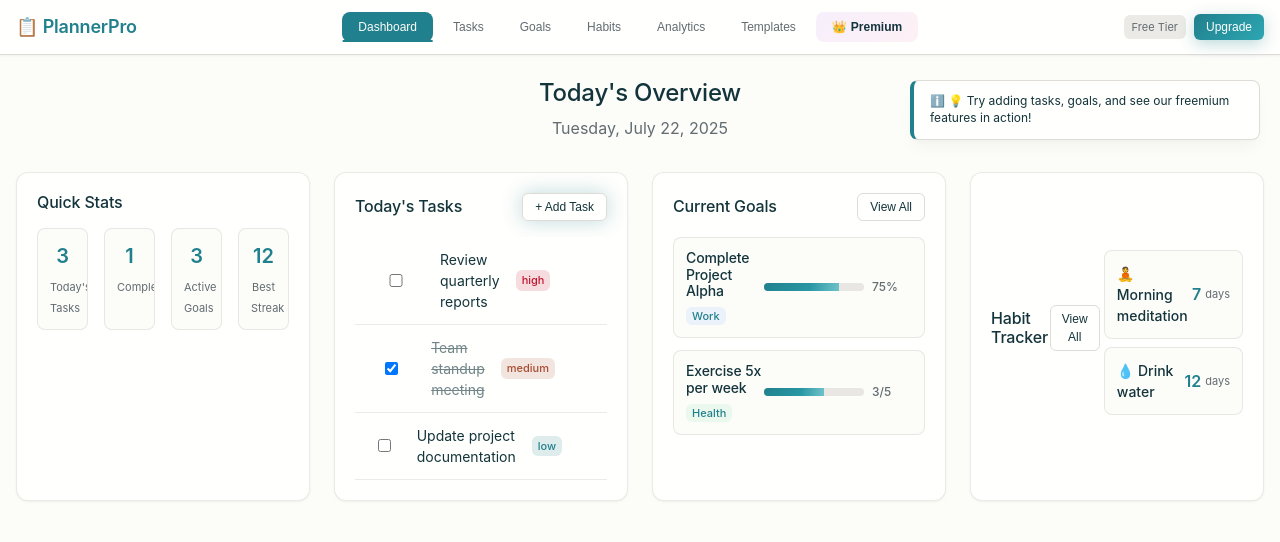
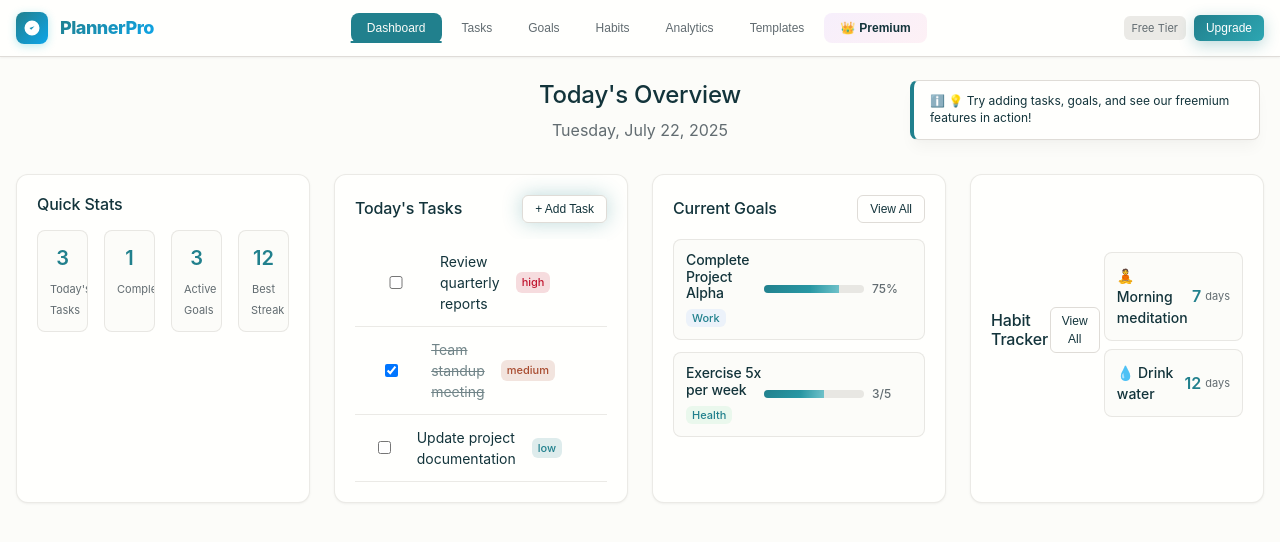
Before and after one commit to Abdullah-903/digitalplanner, a website: page index.html in a window 1280 px wide. Drawn offline with Linux system fonts and the light colour scheme; a web font is replaced by a local one.

Commit message:
Updated style.css

```diff
--- a/index.html
+++ b/index.html
@@ -11,7 +11,15 @@
     <nav class="navbar">
         <div class="container">
             <div class="nav-content">
-                <h1 class="logo">📋 PlannerPro</h1>
+                <h1 class="logo">
+                    <div class="logo-icon">
+                        <svg viewBox="0 0 24 24" xmlns="http://www.w3.org/2000/svg">
+                            <path d="M9 12l2 2 4-4m6 2a9 9 0 11-18 0 9 9 0 0118 0z"/>
+                            <path d="M8 6h8M8 10h8M8 14h5"/>
+                        </svg>
+                    </div>
+                    <span class="logo-text">PlannerPro</span>
+                </h1>
                 <div class="nav-tabs">
                     <button class="nav-tab active" data-tab="dashboard">Dashboard</button>
                     <button class="nav-tab" data-tab="tasks">Tasks</button>
--- a/style.css
+++ b/style.css
@@ -757,11 +757,60 @@ select.form-control {
   padding: var(--space-12) 0;
 }
 
+/* Logo Styles */
 .logo {
+  display: flex;
+  align-items: center;
+  gap: 12px;
   font-size: var(--font-size-xl);
-  font-weight: var(--font-weight-bold);
+  font-weight: 700;
   color: var(--color-primary);
-  margin: 0;
+  text-decoration: none;
+  cursor: pointer;
+  transition: all 0.3s ease;
+}
+
+.logo-icon {
+  width: 32px;
+  height: 32px;
+  background: linear-gradient(135deg, var(--color-primary), #0ea5e9);
+  border-radius: 8px;
+  display: flex;
+  align-items: center;
+  justify-content: center;
+  box-shadow: 0 2px 8px rgba(31, 184, 205, 0.3);
+  transition: all 0.3s ease;
+}
+
+.logo-icon svg {
+  width: 20px;
+  height: 20px;
+  fill: white;
+}
+
+.logo-text {
+  background: linear-gradient(135deg, var(--color-primary), #0ea5e9);
+  -webkit-background-clip: text;
+  -webkit-text-fill-color: transparent;
+  background-clip: text;
+  font-weight: 800;
+  letter-spacing: -0.5px;
+}
+
+.logo:hover {
+  transform: translateY(-1px);
+}
+
+.logo:hover .logo-icon {
+  transform: rotate(5deg) scale(1.1);
+  box-shadow: 0 4px 16px rgba(31, 184, 205, 0.4);
+}
+
+.logo:hover .logo-text {
+  background: linear-gradient(135deg, #0ea5e9, var(--color-primary));
+  -webkit-background-clip: text;
+  -webkit-text-fill-color: transparent;
+  background-clip: text;
 }
 
 .nav-tabs {
```
